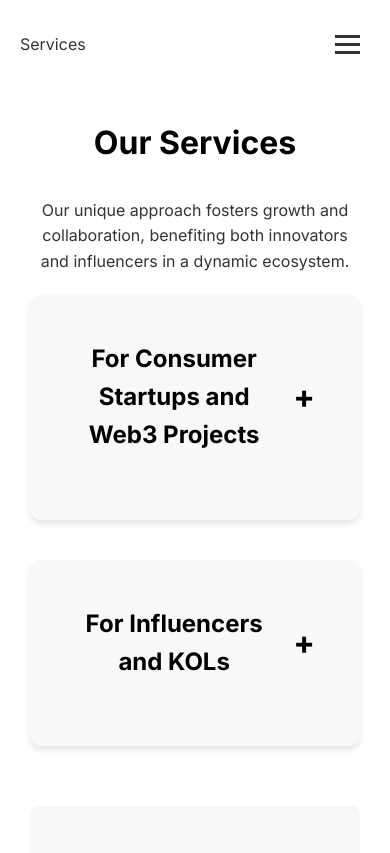
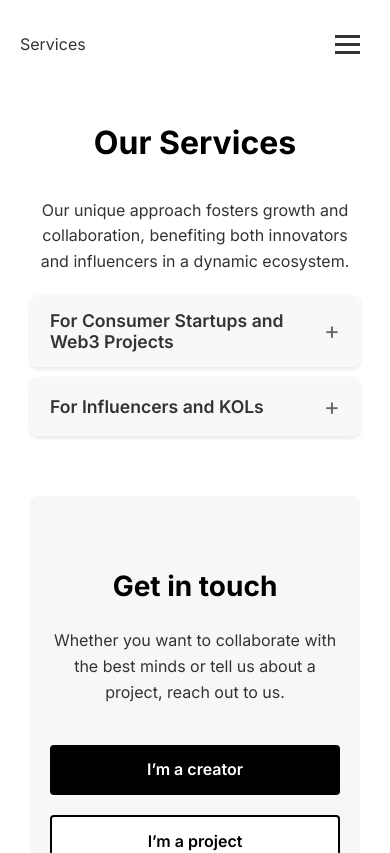
Before and after one commit to buntuventures/RegireGroup, a React (Vite) app: page /services in a window 390 px wide. Shown: the top 853 px of the page. Built offline with nearby package versions, Linux system fonts and the light colour scheme.

Commit message:
serv item refont

```diff
--- a/src/App.css
+++ b/src/App.css
@@ -288,7 +288,7 @@ h3 {
 .service-grid {
   display: grid;
   grid-template-columns: repeat(auto-fit, minmax(300px, 1fr));
-  gap: 40px;
+  gap: 20px;
   /* margin-top: 40px; */
 }
 
@@ -551,58 +551,87 @@ h3 {
     font-size: 1.1rem;
   }
 
-  .service-grid {
-    grid-template-columns: 1fr;
+  .mobile-accordion {
+    display: flex;
+    flex-direction: column;
+    gap: 10px;
   }
 
-  .service-item {
-    padding: 25px;
+  .accordion-item {
+    background-color: #ffffff;
+    border-radius: 8px;
+    overflow: hidden;
+    transition: all 0.3s ease;
+    box-shadow: 0 2px 4px rgba(0, 0, 0, 0.1);
   }
 
-  .service-title {
-    cursor: pointer;
+  .accordion-header {
     display: flex;
     justify-content: space-between;
     align-items: center;
+    width: 100%;
+    padding: 15px 20px;
+    background-color: #f8f8f8;
+    border: none;
+    text-align: left;
+    cursor: pointer;
+    transition: background-color 0.3s ease;
+    outline: none;
   }
 
-  .service-title.clickable {
-    cursor: pointer;
-    display: flex;
-    justify-content: space-between;
-    align-items: center;
-    margin-left: 0px;
-    text-align: center;
+  .accordion-header:focus:not(:focus-visible) {
+    outline: none;
+    box-shadow: none;
   }
 
-  .toggle-icon {
-    display: inline-block;
-    font-size: 2rem;
-    line-height: 1;
-    transition: transform 0.3s ease;
-    padding-left: 20px;
+  .accordion-title {
+    font-size: 1.1rem;
+    font-weight: 600;
+    color: #333;
   }
 
-  .toggle-icon.open {
+  .accordion-icon {
+    font-size: 1.5rem;
+    color: #666;
+    transition: transform 0.3s ease;
+  }
+
+  .accordion-item.open .accordion-icon {
     transform: rotate(180deg);
   }
 
-  .service-list {
-    max-height: 1000px; /* Ajustez cette valeur selon vos besoins */
-    opacity: 1;
-    padding-right: 10px;
-  }
-
-  .service-list.closed {
+  .accordion-content {
     max-height: 0;
     opacity: 0;
     overflow: hidden;
+    transition: all 0.3s ease;
+    padding: 0 20px;
+    background-color: #ffffff;
   }
-  ul.service-list.open{
-    padding-right:60px ;
-    text-align:center;
-    max-width: fit-content;
-    max-width: 95%;
+
+  .accordion-item.open .accordion-content {
+    max-height: 1000px; /* Ajustez selon vos besoins */
+    opacity: 1;
+    padding: 20px;
+  }
+
+  .accordion-content ul {
+    list-style-type: none;
+    padding: 0;
+    margin: 0;
+  }
+
+  .accordion-content li {
+    margin-bottom: 10px;
+    padding-left: 20px;
+    position: relative;
+  }
+
+  .accordion-content li::before {
+    content: "•";
+    position: absolute;
+    left: 0;
+    color: #666;
   }
 
   .cta {
--- a/src/pages/Services.tsx
+++ b/src/pages/Services.tsx
@@ -1,51 +1,37 @@
 import React, { useState } from "react";
 import CallToAction from "../components/CallToAction";
-import useWindowSize from "../utils/useWindowsSize"; // Assurez-vous que le chemin d'importation est correct
+import useWindowSize from "../utils/useWindowsSize";
 
 interface ServiceItem {
   title: string;
   items: string[];
 }
 
-const ServiceItem: React.FC<ServiceItem> = ({ title, items }) => {
-  const [isOpen, setIsOpen] = useState(false);
-  const { width } = useWindowSize();
-  const isMobile = width ? width <= 768 : false;
-
-  const toggleService = () => {
-    if (isMobile) {
-      setIsOpen(!isOpen);
-    }
-  };
-
+const ServiceAccordionItem: React.FC<
+  ServiceItem & { isOpen: boolean; toggleOpen: () => void }
+> = ({ title, items, isOpen, toggleOpen }) => {
   return (
-    <div className="service-item">
-      <h3
-        onClick={toggleService}
-        className={`service-title ${isMobile ? "clickable" : ""}`}
-      >
-        {title}
-        {isMobile && (
-          <span className={`toggle-icon ${isOpen ? "open" : ""}`}>
-            {isOpen ? "-" : "+"}
-          </span>
-        )}
-      </h3>
-      <ul
-        className={`service-list ${
-          isMobile ? (isOpen ? "open" : "closed") : ""
-        }`}
-      >
+    <div className={`accordion-item ${isOpen ? "open" : ""}`}>
+      <button className="accordion-header" onClick={toggleOpen}>
+        <span className="accordion-title">{title}</span>
+        <span className="accordion-icon">{isOpen ? "-" : "+"}</span>
+      </button>
+      <div className="accordion-content">
+        <ul>
           {items.map((item, index) => (
             <li key={index}>{item}</li>
           ))}
         </ul>
-
+      </div>
     </div>
   );
 };
 
 const Services: React.FC = () => {
+  const [openIndex, setOpenIndex] = useState<number | null>(null);
+  const { width } = useWindowSize();
+  const isMobile = width ? width <= 768 : false;
+
   const services: ServiceItem[] = [
     {
       title: "For Consumer Startups and Web3 Projects",
@@ -65,6 +51,10 @@ const Services: React.FC = () => {
     },
   ];
 
+  const toggleAccordion = (index: number) => {
+    setOpenIndex(openIndex === index ? null : index);
+  };
+
   return (
     <>
       <section className="services">
@@ -73,14 +63,26 @@ const Services: React.FC = () => {
           Our unique approach fosters growth and collaboration, benefiting both
           innovators and influencers in a dynamic ecosystem.
         </p>
-        <div className="service-grid">
-          {services.map((service, index) => (
-            <ServiceItem
+        <div className={`service-grid ${isMobile ? "mobile-accordion" : ""}`}>
+          {services.map((service, index) =>
+            isMobile ? (
+              <ServiceAccordionItem
                 key={index}
-              title={service.title}
-              items={service.items}
+                {...service}
+                isOpen={openIndex === index}
+                toggleOpen={() => toggleAccordion(index)}
               />
+            ) : (
+              <div key={index} className="service-item">
+                <h3>{service.title}</h3>
+                <ul>
+                  {service.items.map((item, itemIndex) => (
+                    <li key={itemIndex}>{item}</li>
                   ))}
+                </ul>
+              </div>
+            )
+          )}
         </div>
       </section>
       <CallToAction />
```
Lines whose indentation alone changed are shown as unchanged.
